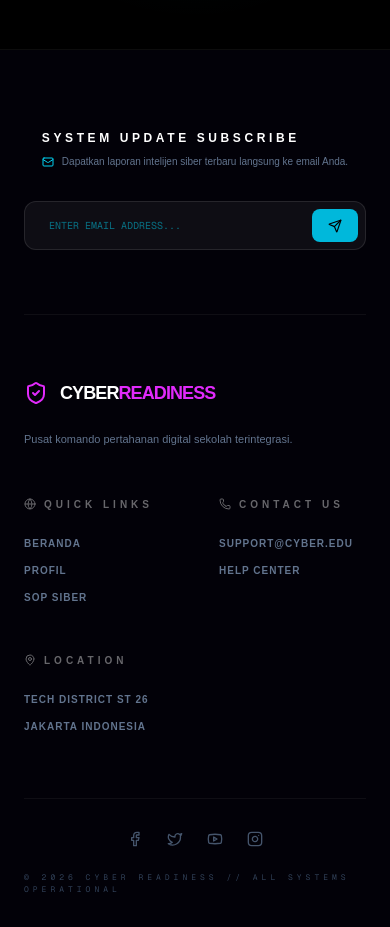
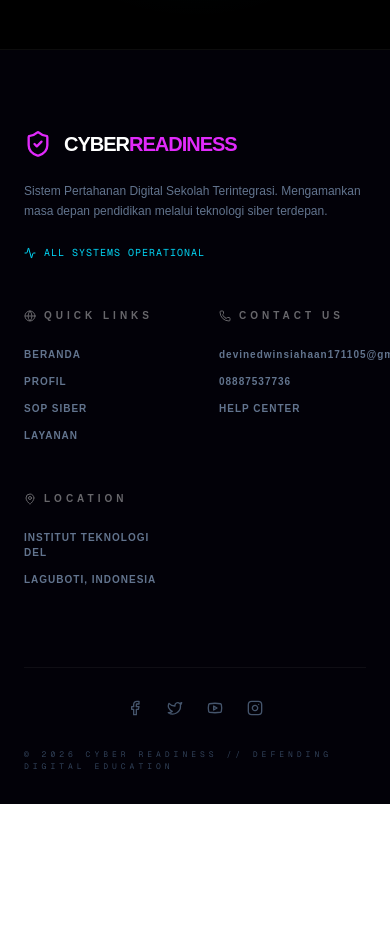
Before and after one commit to Edwinn1711/cyber-backend, a Next.js app: page / in a window 390 px wide. Shown: the part 9260-10187 px from the top of the page. After the commit the page ends 10064 px from the top, so only its background shows below. Built offline with nearby package versions, Linux system fonts and the light colour scheme.

Commit message:
feat: simplify header menus and update official contact information in footer

```diff
--- a/app/(loginregister)/page.tsx
+++ b/app/(loginregister)/page.tsx
@@ -396,49 +396,67 @@ const CyberClosingSection = () => (
   </section>
 );
 
-// --- SECTION 8: ULTIMATE HUD FOOTER (TIPIS & MEWAH) ---
+// --- SECTION 8: ULTIMATE HUD FOOTER (DATA UPDATED) ---
 const CyberFooterLuxury = () => (
   <footer className="relative w-full bg-[#020108] pt-20 pb-8 overflow-hidden">
     <div className="max-w-[1400px] mx-auto px-6 lg:px-16">
-      <div className="flex flex-col lg:flex-row justify-between items-center pb-16 mb-16 border-b border-white/5 gap-8">
-        <div className="text-left">
-          <h4 className="text-white font-black text-xs tracking-[0.3em] uppercase mb-2">SYSTEM UPDATE SUBSCRIBE</h4>
-          <p className="text-slate-500 text-[10px] font-medium flex items-center gap-2"><Mail size={12} className="text-cyan-400" /> Dapatkan laporan intelijen siber terbaru langsung ke email Anda.</p>
-        </div>
-        <div className="relative w-full lg:w-[400px]">
-          <input type="email" placeholder="ENTER EMAIL ADDRESS..." className="w-full bg-white/5 border border-white/10 rounded-xl py-4 pl-6 pr-16 text-[10px] font-mono text-cyan-400 outline-none" />
-          <button className="absolute right-2 top-2 bottom-2 px-4 bg-cyan-500 text-black rounded-lg transition-all"><Send size={14} /></button>
-        </div>
-      </div>
-      <div className="grid grid-cols-2 md:grid-cols-4 gap-12 mb-16">
+      <div className="grid grid-cols-2 md:grid-cols-4 gap-12 mb-20">
+
+        {/* Branding Area */}
         <div className="col-span-2 md:col-span-1 space-y-6">
           <div className="flex items-center gap-3">
-            <ShieldCheck size={24} className="text-fuchsia-500" />
-            <h3 className="font-black text-white text-lg tracking-tighter uppercase">CYBER<span className="text-fuchsia-500">READINESS</span></h3>
+            <ShieldCheck size={28} className="text-fuchsia-500" />
+            <h3 className="font-black text-white text-xl tracking-tighter uppercase">CYBER<span className="text-fuchsia-500">READINESS</span></h3>
           </div>
-          <p className="text-slate-500 text-[11px] leading-relaxed font-medium">Pusat komando pertahanan digital sekolah terintegrasi.</p>
+          <p className="text-slate-500 text-xs font-medium leading-relaxed">Sistem Pertahanan Digital Sekolah Terintegrasi. Mengamankan masa depan pendidikan melalui teknologi siber terdepan.</p>
+          <div className="flex items-center gap-2 text-cyan-400 font-mono text-[10px] tracking-widest uppercase">
+            <Activity size={12} /> ALL SYSTEMS OPERATIONAL
+          </div>
         </div>
-        {[
-          { t: "QUICK LINKS", l: ["BERANDA", "PROFIL", "SOP SIBER"], i: Globe },
-          { t: "CONTACT US", l: ["support@cyber.edu", "HELP CENTER"], i: Phone },
-          { t: "LOCATION", l: ["TECH DISTRICT ST 26", "JAKARTA INDONESIA"], i: MapPin }
-        ].map((item, i) => (
-          <div key={i} className="space-y-6">
-            <h5 className="text-white font-black text-[10px] tracking-[0.4em] uppercase opacity-40 flex items-center gap-2"><item.i size={12}/> {item.t}</h5>
-            <ul className="space-y-3">
-              {item.l.map((link, j) => (<li key={j} className="text-slate-500 text-[10px] font-bold hover:text-cyan-400 transition-colors tracking-widest cursor-pointer uppercase">{link}</li>))}
-            </ul>
-          </div>
-        ))}
+
+        {/* Quick Links (Clickable) */}
+        <div className="space-y-6">
+          <h5 className="text-white font-black text-[10px] tracking-[0.4em] uppercase opacity-40 flex items-center gap-2"><Globe size={12}/> QUICK LINKS</h5>
+          <ul className="space-y-3">
+            {["BERANDA", "PROFIL", "SOP SIBER", "LAYANAN"].map((link, j) => (
+              <li key={j} className="text-slate-500 text-[10px] font-bold hover:text-cyan-400 cursor-pointer transition-colors tracking-widest uppercase">{link}</li>
+            ))}
+          </ul>
+        </div>
+
+        {/* Contact Us (Updated Data) */}
+        <div className="space-y-6">
+          <h5 className="text-white font-black text-[10px] tracking-[0.4em] uppercase opacity-40 flex items-center gap-2"><Phone size={12}/> CONTACT US</h5>
+          <ul className="space-y-3">
+            <li className="text-slate-500 text-[10px] font-bold hover:text-cyan-400 cursor-pointer transition-colors tracking-widest">devinedwinsiahaan171105@gmail.com</li>
+            <li className="text-slate-500 text-[10px] font-bold hover:text-cyan-400 cursor-pointer transition-colors tracking-widest">08887537736</li>
+            <li className="text-slate-500 text-[10px] font-bold hover:text-cyan-400 cursor-pointer transition-colors tracking-widest uppercase">HELP CENTER</li>
+          </ul>
+        </div>
+
+        {/* Location (Updated Data) */}
+        <div className="space-y-6">
+          <h5 className="text-white font-black text-[10px] tracking-[0.4em] uppercase opacity-40 flex items-center gap-2"><MapPin size={12}/> LOCATION</h5>
+          <ul className="space-y-3">
+            <li className="text-slate-500 text-[10px] font-bold hover:text-cyan-400 transition-colors tracking-widest uppercase">INSTITUT TEKNOLOGI DEL</li>
+            <li className="text-slate-500 text-[10px] font-bold hover:text-cyan-400 transition-colors tracking-widest uppercase">LAGUBOTI, INDONESIA</li>
+          </ul>
+        </div>
+
       </div>
-      <div className="pt-8 border-t border-white/5 flex flex-col md:flex-row justify-between items-center gap-6">
-        <div className="flex gap-6">{[Facebook, Twitter, Youtube, Instagram].map((Icon, i) => (<Icon key={i} size={16} className="text-slate-600 hover:text-cyan-400 cursor-pointer transition-all" />))}</div>
-        <p className="text-slate-700 text-[8px] font-mono tracking-[0.5em] uppercase">© 2026 CYBER READINESS // ALL SYSTEMS OPERATIONAL</p>
+
+      {/* Bottom Bar */}
+      <div className="pt-8 border-t border-white/5 flex flex-col md:flex-row justify-between items-center gap-8">
+        <div className="flex gap-6">
+          {[Facebook, Twitter, Youtube, Instagram].map((Icon, i) => (
+            <Icon key={i} size={16} className="text-slate-600 hover:text-cyan-400 cursor-pointer transition-all" />
+          ))}
+        </div>
+        <p className="text-slate-700 text-[8px] font-mono tracking-[0.5em] uppercase">© 2026 CYBER READINESS // DEFENDING DIGITAL EDUCATION</p>
       </div>
     </div>
   </footer>
 );
-
 const TECH_ICONS = [
   { id: "c1", icon: CreditCard, label: "CARD SEC", col: "text-cyan-400" },
   { id: "c2", icon: ShieldAlert, label: "PHISH HOOK", col: "text-red-400" },
@@ -603,8 +621,8 @@ export default function CyberLandingDark() {
       <PersistentUniverse bgIdx={bgIdx} />
       <UltraGodTierParticleSystem />
 
-      {/* 2. HEADER NAVBAR (RESPONSIF) */}
-      <header className="fixed top-0 left-0 right-0 z-[100] w-full border-b border-white/5 bg-[#05050a]/80 backdrop-blur-xl shadow-md">
+{/* 2. HEADER NAVBAR (VERSI RAMPING) */}
+<header className="fixed top-0 left-0 right-0 z-[100] w-full border-b border-white/5 bg-[#05050a]/80 backdrop-blur-xl shadow-md">
         <div className="max-w-[1400px] mx-auto px-6 lg:px-10 h-20 lg:h-24 flex items-center justify-between">
 
           <div className="flex items-center gap-3 lg:gap-4 shrink-0 relative z-[110]">
@@ -617,13 +635,11 @@ export default function CyberLandingDark() {
              </div>
           </div>
 
-          <nav className="hidden lg:flex flex-1 justify-center items-center gap-8 xl:gap-12 h-full">
+          {/* Menu yang tersisa: Beranda, Profil, Layanan */}
+          <nav className="hidden lg:flex flex-1 justify-center items-center gap-12 h-full">
              {[
                { icon: Home, label: 'Beranda', active: true },
                { icon: Info, label: 'Profil' },
-               { icon: LayoutGrid, label: 'Organisasi' },
-               { icon: FileText, label: 'Berita' },
-               { icon: Megaphone, label: 'Pengumuman' },
                { icon: HelpCircle, label: 'Layanan' }
              ].map((item, idx) => (
                <div key={idx} className="relative flex items-center gap-2 text-[11px] uppercase tracking-[0.2em] font-black cursor-pointer transition-colors text-slate-500 hover:text-white group h-full">
@@ -638,16 +654,22 @@ export default function CyberLandingDark() {
             <button onClick={() => setIsLoginOpen(true)} className="flex items-center gap-2 px-5 py-2.5 lg:px-8 lg:py-3.5 bg-fuchsia-600 text-white rounded-full font-black text-[10px] lg:text-[11px] tracking-[0.2em] uppercase hover:bg-fuchsia-500 transition-all shadow-lg">
                <User size={16} /> <span className="hidden sm:inline">LOGIN</span>
             </button>
+            {/* Hamburger untuk HP */}
             <button onClick={() => setIsMobileMenuOpen(!isMobileMenuOpen)} className="lg:hidden p-2.5 bg-white/5 border border-white/10 rounded-xl text-white">
               {isMobileMenuOpen ? <X size={24} /> : <LayoutGrid size={24} />}
             </button>
           </div>
         </div>
 
+        {/* Menu Mobile juga disesuaikan */}
         <AnimatePresence>
           {isMobileMenuOpen && (
             <motion.div initial={{ opacity: 0, y: -20 }} animate={{ opacity: 1, y: 0 }} exit={{ opacity: 0, y: -20 }} className="absolute top-full left-0 w-full bg-[#05050a]/95 backdrop-blur-2xl border-b border-white/10 py-8 px-6 lg:hidden flex flex-col gap-6 shadow-2xl">
-               {[ { icon: Home, label: 'Beranda' }, { icon: Info, label: 'Profil' }, { icon: LayoutGrid, label: 'Organisasi' }, { icon: FileText, label: 'Berita' }, { icon: Megaphone, label: 'Pengumuman' }, { icon: HelpCircle, label: 'Layanan' } ].map((item, idx) => (
+               {[
+                 { icon: Home, label: 'Beranda' },
+                 { icon: Info, label: 'Profil' },
+                 { icon: HelpCircle, label: 'Layanan' }
+               ].map((item, idx) => (
                  <div key={idx} onClick={() => setIsMobileMenuOpen(false)} className="flex items-center gap-4 p-4 rounded-2xl bg-white/5 text-slate-300 font-bold tracking-widest text-xs uppercase hover:text-fuchsia-400 transition-all">
                    <item.icon size={18} /> {item.label}
                  </div>
```
